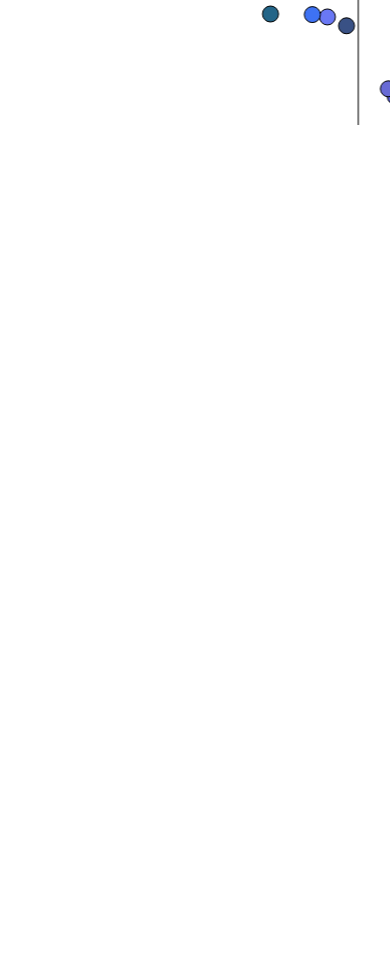
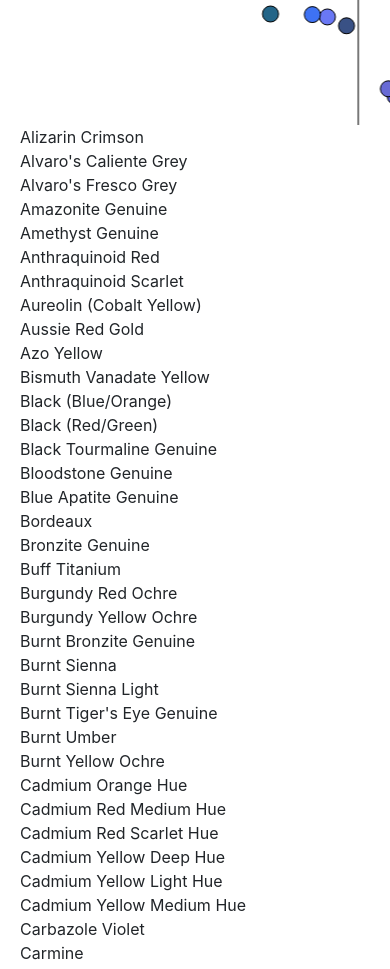
Before and after one commit to jonashw/daniel-smith-color-map, a React (Create React App) app: page / in a window 390 px wide. Shown: the part 660-1629 px from the top of the page. Before the commit the page ends 844 px from the top, so only its background shows below. Built offline with nearby package versions, Linux system fonts and the light colour scheme.

Commit message:
"View palette" feature

```diff
--- a/src/ColorExplorer.tsx
+++ b/src/ColorExplorer.tsx
@@ -74,6 +74,7 @@ function ColorExplorer({colors} : {colors: Colors}) {
   const [onlyActiveNeighborhoodVisible, setOnlyActiveNeighborhoodVisible] = React.useState(false);
   const [connectionsVisible, setConnectionsVisible] = React.useState<ConnectionSettings>({incoming:true,outgoing:true});
   const [colorProfilePopupOpen,setColorProfilePopupOpen] = React.useState(false);
+  const [viewPalette, setViewPalette] = React.useState(false);
 
   const availableColors: Color[] = singlesOnly ? colors.all.filter(c => c.Pigments.length === 1) : colors.all;
   const toggleSelectedColor = (c: Color) =>
@@ -109,6 +110,7 @@ function ColorExplorer({colors} : {colors: Colors}) {
         <div className="col-12 col-sm-6">
           <div>
             <button onClick={() => setSinglesOnly(!singlesOnly)}>Singles Only</button>
+            {viewPalette && <button onClick={() => setViewPalette(false)}>View all colors</button>}
             {([
                 ['Incoming',connectionsVisible.incoming, v => setConnectionsVisible({...connectionsVisible, incoming: v})],
                 ['Outgoing',connectionsVisible.outgoing, v => setConnectionsVisible({...connectionsVisible, outgoing: v})]
@@ -123,7 +125,7 @@ function ColorExplorer({colors} : {colors: Colors}) {
             )}
           </div>
           <ColorMap
-            visibleColors={availableColors}
+            visibleColors={viewPalette ? Array.from(selectedColors) : availableColors}
             colors={colors}
             {...{
                 connectionsVisible,
@@ -136,7 +138,7 @@ function ColorExplorer({colors} : {colors: Colors}) {
             }}
           />
         </div>
-        <div className="col-3 d-none d-sm-flex" style={{height:'100vh',overflowY:'auto'}}>
+        <div className="col-12 col-sm-3" style={{height:'100vh',overflowY:'auto'}}>
             <div
                 onMouseOver={() => setOnlyActiveNeighborhoodVisible(true)}
                 onMouseOut={() => setOnlyActiveNeighborhoodVisible(false)}
@@ -153,6 +155,7 @@ function ColorExplorer({colors} : {colors: Colors}) {
                 )}
             <hr/>
             <h3>Your palette ({selectedColors.size})</h3>
+            <button onClick={() => setViewPalette(true)} disabled={viewPalette}>View on map</button>
             {Array.from(selectedColors).map(c =>
                 <div
                 key={c.Name}
```
